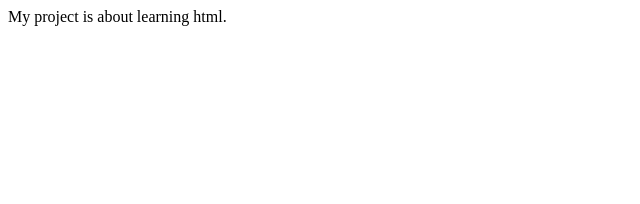
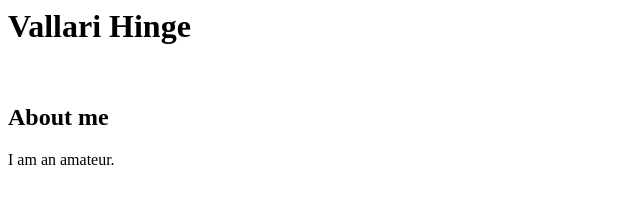
Before and after one commit to Vallari29/My_Project1, a plain HTML site: page index.html in a window 1280 px wide. Shown: the whole page, without its empty margins (0-640 px from the left). Drawn offline with Linux system fonts and the light colour scheme.

Commit message:
Added about

```diff
--- a/index.html
+++ b/index.html
@@ -5,8 +5,9 @@
         </title>
     </head>
     <body>
-        <p>
-            My project is about learning html.
-        </p>
+        <h1>Vallari Hinge</h1>
+        <br>
+        <h2>About me</h2>
+        <p>I am an amateur.</p>
     </body>
 </html>
```
